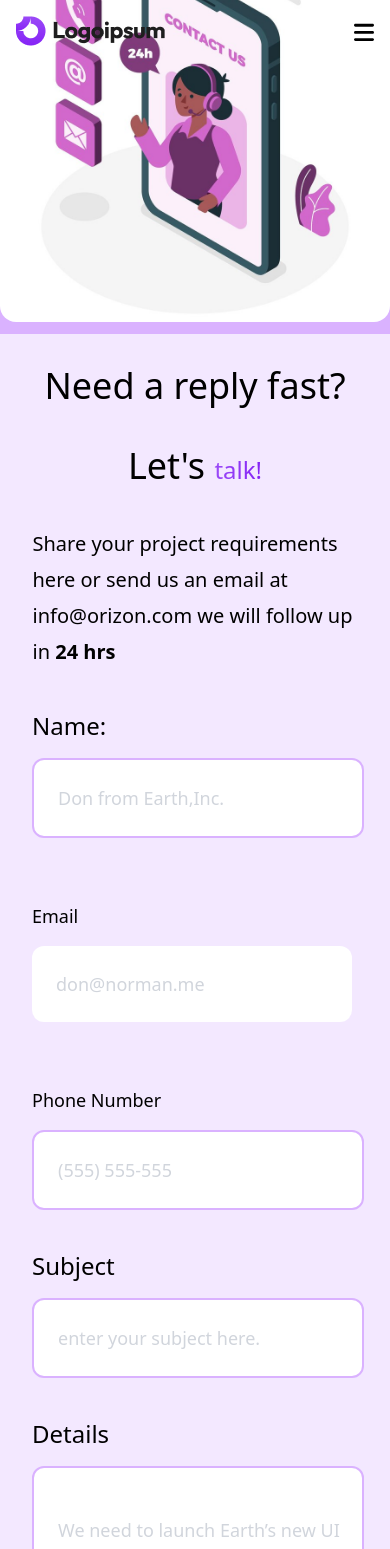
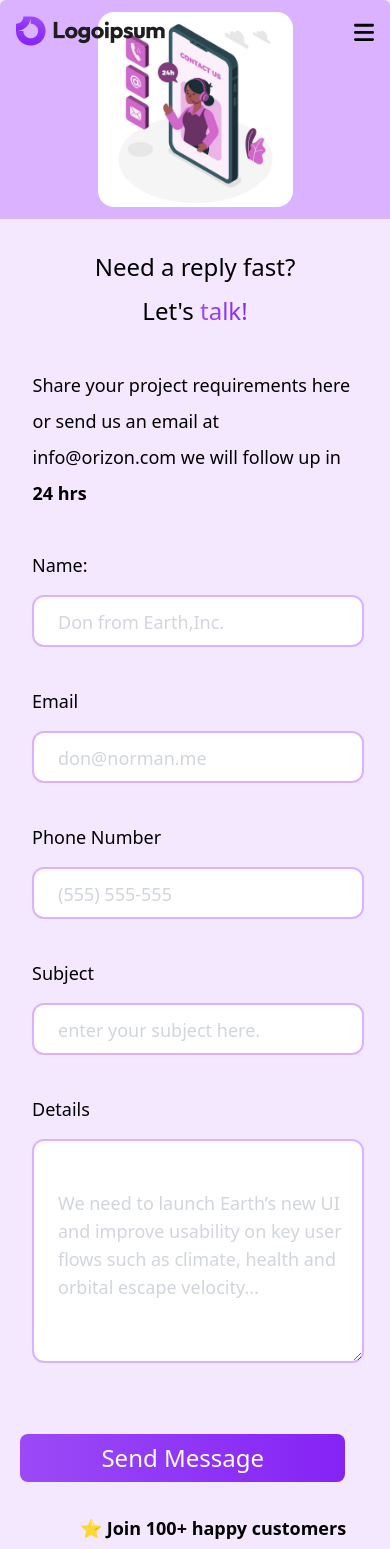
Before and after one commit to Heryakos-Technology/heryakos-static-page, a Vue app: page /contact in a window 390 px wide. Shown: the top 1549 px of the page. Built offline with nearby package versions, Linux system fonts and the light colour scheme.

Commit message:
new corrcetion for contact us page

```diff
--- a/src/views/ContactUs.vue
+++ b/src/views/ContactUs.vue
@@ -1,15 +1,15 @@
 <template>
     <div class=" lg:w-1/2 shadow-md lg:mx-auto  md:w-4/5 md:mx-auto lg:pt-20 bg-purple-100 lg:mt-23 lg:mb-23">
-<div class="bg-purple-300 rounded-t-md py-3 -mt-20">
+<div class="bg-purple-300 rounded-t-md py-3 lg:-mt-20">
 
 <div class="">
-  <img src="/images/contact2.jpg" alt="" class="max-w-full max-h-full mx-auto lg:w-1/2 lg:h-40 rounded-2xl">
+  <img src="/images/contact2.jpg" alt="" class="w-1/2 mx-auto lg:w-1/2 lg:h-40 rounded-2xl">
 </div>
 </div>
         <div class="mt-8 ">
-            <h1 class="text-center text-4xl lg:text-2xl">Need a reply fast?</h1>
-            <h1 class="text-center text-4xl mt-10 lg:mt-3 lg:text-2xl">Let's <span class="talk">talk!</span> </h1>
-            <p class="text-xl lg:text-lg mt-10 font-light w-5/6 mx-auto leading-9 lg:w-2/3 lg:mx-auto md:w-120 md:mx-auto">Share your project requirements
+            <h1 class="text-center text-2xl lg:text-2xl">Need a reply fast?</h1>
+            <h1 class="text-center text-2xl mt-3 lg:mt-3 lg:text-2xl">Let's <span class="talk">talk!</span> </h1>
+            <p class="text-lg lg:text-lg mt-10 font-light w-5/6 mx-auto leading-9 lg:w-2/3 lg:mx-auto md:w-120 md:mx-auto">Share your project requirements
 here or send us an email at
 info@orizon.com we will follow up
  in <span class="font-bold">24 hrs</span>  </p>
@@ -17,10 +17,10 @@ info@orizon.com we will follow up
         <div class="ml-8 mt-10 text-xl font-light lg:w-3/4 lg:mx-auto md:mx-auto">
             <div>
                 <div class="">
-                    <p class="text-2xl lg:text-lg">Name:</p>
+                    <p class="text-lg lg:text-lg">Name:</p>
                 </div>
                 <div class="mt-4">
-                    <input type="text" placeholder="Don from Earth,Inc." class="input border-2 border-purple-300 bg-white   focus:outline-none w-13/14  py-6 pl-6 rounded-xl placeholder:text-gray-300  placeholder:text-lg lg:w-7/8 lg:h-10"  v-model="formData.name" required >
+                    <input type="text" placeholder="Don from Earth,Inc." class="input border-2 border-purple-300 bg-white   focus:outline-none w-13/14  py-6 pl-6 rounded-xl placeholder:text-gray-300  placeholder:text-lg lg:w-7/8 lg:h-10 h-10"  v-model="formData.name" required >
 
                 </div>
             </div>
@@ -46,33 +46,33 @@ info@orizon.com we will follow up
                 </div>
 
             </div>
-            <div class="mt-16 lg:hidden">
+            <div class="mt-10 lg:hidden">
                 <div>
                     <p class="text-lg">Email </p>
                 </div>
                 <div class="mt-4">
-                    <input type="text" placeholder="don@norman.me" class="lg:h-20 input border-purple-300 bg-white  py-6 pl-6 rounded-xl placeholder:text-gray-300  placeholder:text-lg" v-model="formData.email" required>
+                    <input type="text" placeholder="don@norman.me" class="lg:h-20 input w-13/14 border-2  border-purple-300 bg-white  py-6 pl-6 rounded-xl placeholder:text-gray-300 h-10   placeholder:text-lg" v-model="formData.email" required>
                 </div>
             </div>
-            <div class="mt-16 lg:hidden">
+            <div class="mt-10 lg:hidden">
                 <div>
                     <p class="text-lg">Phone Number </p>
                 </div>
                 <div class="mt-4">
-                    <input type="text" placeholder="(555) 555-555" class="lg:h-20 input border-2 border-purple-300 bg-white  focus:outline-none w-13/14  py-6 pl-6 rounded-xl placeholder:text-gray-300  placeholder:text-lg" v-model="formData.phone" required>
+                    <input type="text" placeholder="(555) 555-555" class="lg:h-10 h-10 input border-2 border-purple-300 bg-white  focus:outline-none w-13/14  py-6 pl-6 rounded-xl placeholder:text-gray-300  placeholder:text-lg" v-model="formData.phone" required>
                 </div>
             </div>
             <div class="mt-10">
                 <div>
-                    <p class="text-2xl lg:text-lg">Subject </p>
+                    <p class="text-lg lg:text-lg">Subject </p>
                 </div>
                 <div class="mt-4">
-                    <input type="text" placeholder="enter your subject here." class="lg:h-10 input  w-13/14 border-2 border-purple-300 bg-white py-6 pl-6 rounded-xl focus:outline-none placeholder:text-gray-300  placeholder:text-lg lg:w-7/8"  v-model="formData.subject" required>
+                    <input type="text" placeholder="enter your subject here." class="lg:h-10 h-10 input  w-13/14 border-2 border-purple-300 bg-white py-6 pl-6 rounded-xl focus:outline-none placeholder:text-gray-300  placeholder:text-lg lg:w-7/8"  v-model="formData.subject" required>
                 </div>
             </div>
             <div class="mt-10">
                 <div>
-                    <p class="text-2xl lg:text-lg">Details </p>
+                    <p class="text-lg lg:text-lg">Details </p>
                 </div>
                 <div class="mt-4 lg:hidden">
                     <textarea cols="24" rows="6"  type="text" placeholder="We need to launch Earth’s new UI and improve usability on key user flows such as climate, health and orbital escape velocity..." class="input border-2 border-purple-300 bg-white focus:outline-none   py-6 w-13/14 pl-6 pr-2 pt-12 pb-1 rounded-xl placeholder:text-gray-300  placeholder:text-lg " style="white-space: pre-line;"   v-model="formData.detail" required />
@@ -239,7 +239,7 @@ export default defineComponent({
     if (isInView) {
         startAnimation(element, {
             opacity: 1,
-            y: [-100, 10],
+            y: [-100, 0],
             filter: ['blur(4px)', 'blur(0px)'] // Start with blur and end with normal
         }, { delay: 100 });
     } else {
```
